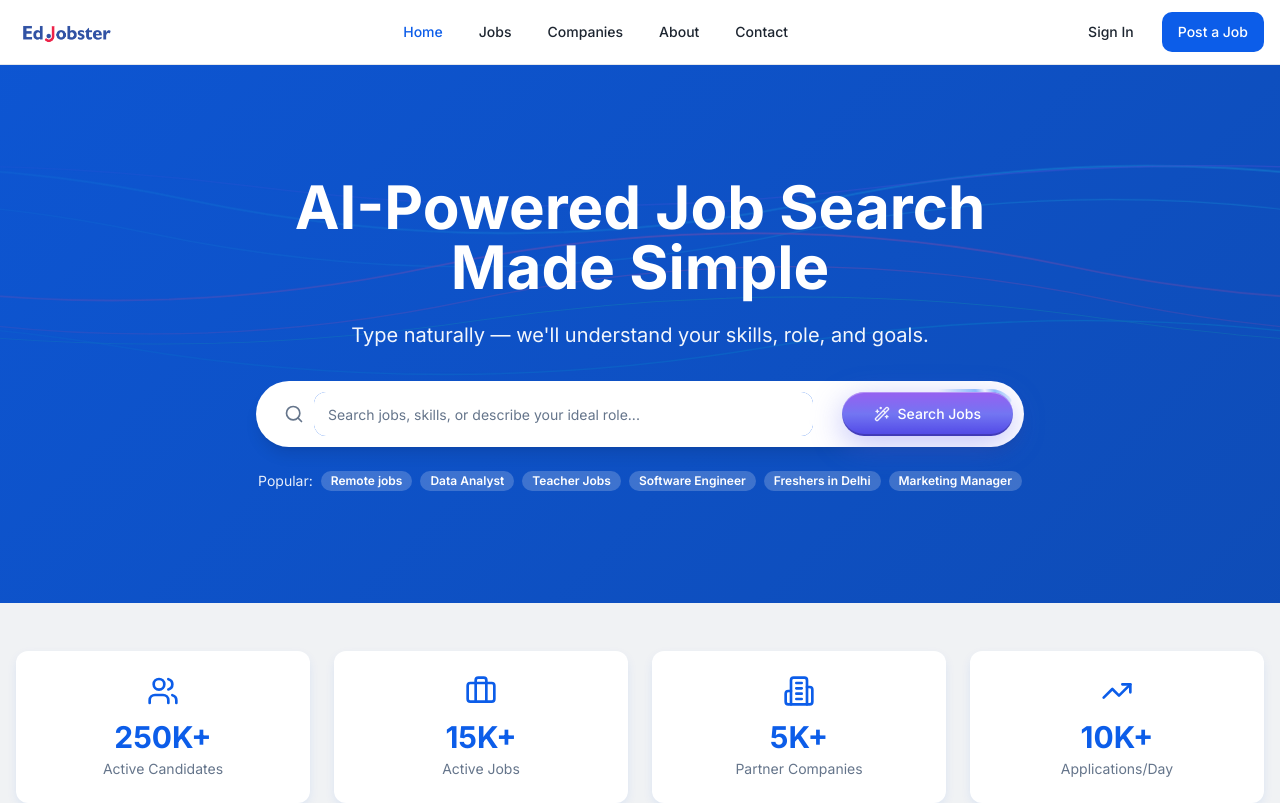
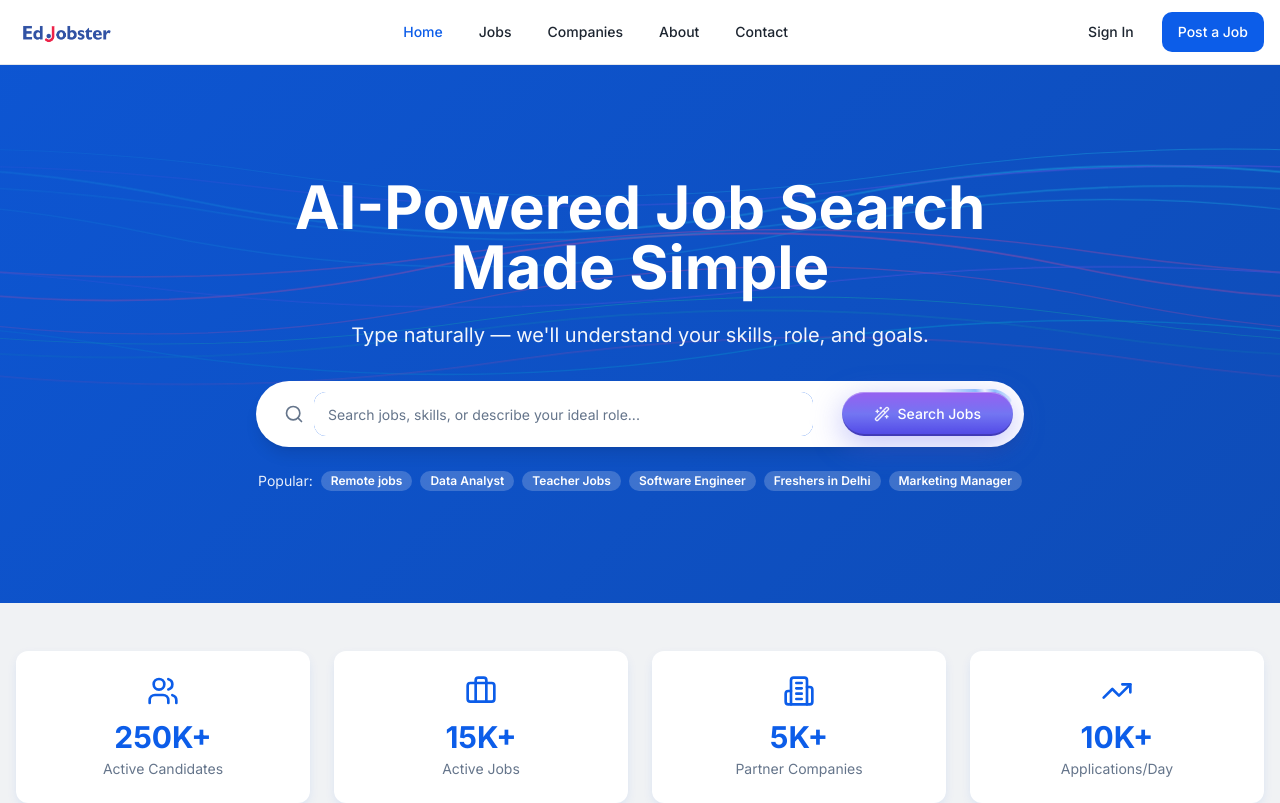
Before and after one commit to edjobster/edjobster-jobs, a React (Vite) app: page / in a window 1280 px wide. Shown: the top 803 px of the page. Built offline with nearby package versions, Linux system fonts and the light colour scheme; the HTML template or start-up script is replaced by a standard one.

Commit message:
Refactor waves animation

```diff
--- a/src/pages/Home.tsx
+++ b/src/pages/Home.tsx
@@ -82,7 +82,7 @@ export default function Home() {
       {/* Hero Section with AI Search */}
       <section className="relative gradient-hero text-white py-20 md:py-28 overflow-hidden">
         {/* Animated AI Waves Background */}
-        <div className="absolute inset-0 overflow-hidden opacity-30">
+        <div className="absolute inset-0 overflow-hidden opacity-45">
           {/* Cyan Wave 1 */}
           <svg className="absolute inset-0 w-full h-full" preserveAspectRatio="none" viewBox="0 0 1600 800">
             <path
@@ -226,6 +226,132 @@ export default function Home() {
                 <stop offset="50%" stopColor="rgba(20, 184, 166, 0.8)" />
                 <stop offset="70%" stopColor="rgba(20, 184, 166, 0.5)" />
                 <stop offset="100%" stopColor="rgba(20, 184, 166, 0)" />
+              </linearGradient>
+            </defs>
+          </svg>
+
+          {/* Cyan Wave 3 */}
+          <svg className="absolute inset-0 w-full h-full" preserveAspectRatio="none" viewBox="0 0 1600 800">
+            <path
+              d="M-800,220 Q-400,140 0,220 T800,220 T1600,220 T2400,220 T3200,220"
+              className="animate-wave-flow-extra"
+              fill="none"
+              stroke="url(#gradient-cyan-4)"
+              strokeWidth="2"
+              strokeLinecap="round"
+            />
+            <defs>
+              <linearGradient id="gradient-cyan-4" x1="0%" y1="0%" x2="100%" y2="0%">
+                <stop offset="0%" stopColor="rgba(34, 211, 238, 0)" />
+                <stop offset="30%" stopColor="rgba(34, 211, 238, 0.5)" />
+                <stop offset="50%" stopColor="rgba(34, 211, 238, 0.8)" />
+                <stop offset="70%" stopColor="rgba(34, 211, 238, 0.5)" />
+                <stop offset="100%" stopColor="rgba(34, 211, 238, 0)" />
+              </linearGradient>
+            </defs>
+          </svg>
+
+          {/* Pink Wave 3 */}
+          <svg className="absolute inset-0 w-full h-full" preserveAspectRatio="none" viewBox="0 0 1600 800">
+            <path
+              d="M-800,280 Q-400,210 0,280 T800,280 T1600,280 T2400,280 T3200,280"
+              className="animate-wave-flow-reverse-extra"
+              fill="none"
+              stroke="url(#gradient-pink-3)"
+              strokeWidth="2"
+              strokeLinecap="round"
+            />
+            <defs>
+              <linearGradient id="gradient-pink-3" x1="0%" y1="0%" x2="100%" y2="0%">
+                <stop offset="0%" stopColor="rgba(236, 72, 153, 0)" />
+                <stop offset="30%" stopColor="rgba(236, 72, 153, 0.5)" />
+                <stop offset="50%" stopColor="rgba(236, 72, 153, 0.8)" />
+                <stop offset="70%" stopColor="rgba(236, 72, 153, 0.5)" />
+                <stop offset="100%" stopColor="rgba(236, 72, 153, 0)" />
+              </linearGradient>
+            </defs>
+          </svg>
+
+          {/* Purple Wave 2 */}
+          <svg className="absolute inset-0 w-full h-full" preserveAspectRatio="none" viewBox="0 0 1600 800">
+            <path
+              d="M-800,330 Q-400,270 0,330 T800,330 T1600,330 T2400,330 T3200,330"
+              className="animate-wave-flow-ultra"
+              fill="none"
+              stroke="url(#gradient-purple-2)"
+              strokeWidth="1.5"
+              strokeLinecap="round"
+            />
+            <defs>
+              <linearGradient id="gradient-purple-2" x1="0%" y1="0%" x2="100%" y2="0%">
+                <stop offset="0%" stopColor="rgba(168, 85, 247, 0)" />
+                <stop offset="30%" stopColor="rgba(168, 85, 247, 0.5)" />
+                <stop offset="50%" stopColor="rgba(168, 85, 247, 0.8)" />
+                <stop offset="70%" stopColor="rgba(168, 85, 247, 0.5)" />
+                <stop offset="100%" stopColor="rgba(168, 85, 247, 0)" />
+              </linearGradient>
+            </defs>
+          </svg>
+
+          {/* Teal Wave 2 */}
+          <svg className="absolute inset-0 w-full h-full" preserveAspectRatio="none" viewBox="0 0 1600 800">
+            <path
+              d="M-800,400 Q-400,330 0,400 T800,400 T1600,400 T2400,400 T3200,400"
+              className="animate-wave-flow-mega"
+              fill="none"
+              stroke="url(#gradient-teal-2)"
+              strokeWidth="1.5"
+              strokeLinecap="round"
+            />
+            <defs>
+              <linearGradient id="gradient-teal-2" x1="0%" y1="0%" x2="100%" y2="0%">
+                <stop offset="0%" stopColor="rgba(20, 184, 166, 0)" />
+                <stop offset="30%" stopColor="rgba(20, 184, 166, 0.4)" />
+                <stop offset="50%" stopColor="rgba(20, 184, 166, 0.7)" />
+                <stop offset="70%" stopColor="rgba(20, 184, 166, 0.4)" />
+                <stop offset="100%" stopColor="rgba(20, 184, 166, 0)" />
+              </linearGradient>
+            </defs>
+          </svg>
+
+          {/* Cyan Wave 4 */}
+          <svg className="absolute inset-0 w-full h-full" preserveAspectRatio="none" viewBox="0 0 1600 800">
+            <path
+              d="M-800,160 Q-400,90 0,160 T800,160 T1600,160 T2400,160 T3200,160"
+              className="animate-wave-flow-hyper"
+              fill="none"
+              stroke="url(#gradient-cyan-5)"
+              strokeWidth="1.5"
+              strokeLinecap="round"
+            />
+            <defs>
+              <linearGradient id="gradient-cyan-5" x1="0%" y1="0%" x2="100%" y2="0%">
+                <stop offset="0%" stopColor="rgba(34, 211, 238, 0)" />
+                <stop offset="30%" stopColor="rgba(34, 211, 238, 0.4)" />
+                <stop offset="50%" stopColor="rgba(34, 211, 238, 0.7)" />
+                <stop offset="70%" stopColor="rgba(34, 211, 238, 0.4)" />
+                <stop offset="100%" stopColor="rgba(34, 211, 238, 0)" />
+              </linearGradient>
+            </defs>
+          </svg>
+
+          {/* Pink Wave 4 */}
+          <svg className="absolute inset-0 w-full h-full" preserveAspectRatio="none" viewBox="0 0 1600 800">
+            <path
+              d="M-800,440 Q-400,370 0,440 T800,440 T1600,440 T2400,440 T3200,440"
+              className="animate-wave-flow-reverse-hyper"
+              fill="none"
+              stroke="url(#gradient-pink-4)"
+              strokeWidth="1.5"
+              strokeLinecap="round"
+            />
+            <defs>
+              <linearGradient id="gradient-pink-4" x1="0%" y1="0%" x2="100%" y2="0%">
+                <stop offset="0%" stopColor="rgba(236, 72, 153, 0)" />
+                <stop offset="30%" stopColor="rgba(236, 72, 153, 0.4)" />
+                <stop offset="50%" stopColor="rgba(236, 72, 153, 0.7)" />
+                <stop offset="70%" stopColor="rgba(236, 72, 153, 0.4)" />
+                <stop offset="100%" stopColor="rgba(236, 72, 153, 0)" />
               </linearGradient>
             </defs>
           </svg>
--- a/tailwind.config.ts
+++ b/tailwind.config.ts
@@ -182,6 +182,12 @@ export default {
         "wave-flow-slow": "wave-flow 30s linear infinite",
         "wave-flow-fast": "wave-flow 15s linear infinite",
         "wave-flow-medium": "wave-flow-reverse 23s linear infinite",
+        "wave-flow-extra": "wave-flow 17s linear infinite",
+        "wave-flow-reverse-extra": "wave-flow-reverse 21s linear infinite",
+        "wave-flow-ultra": "wave-flow 26s linear infinite",
+        "wave-flow-mega": "wave-flow-reverse 19s linear infinite",
+        "wave-flow-hyper": "wave-flow 14s linear infinite",
+        "wave-flow-reverse-hyper": "wave-flow-reverse 28s linear infinite",
       },
     },
   },
```
